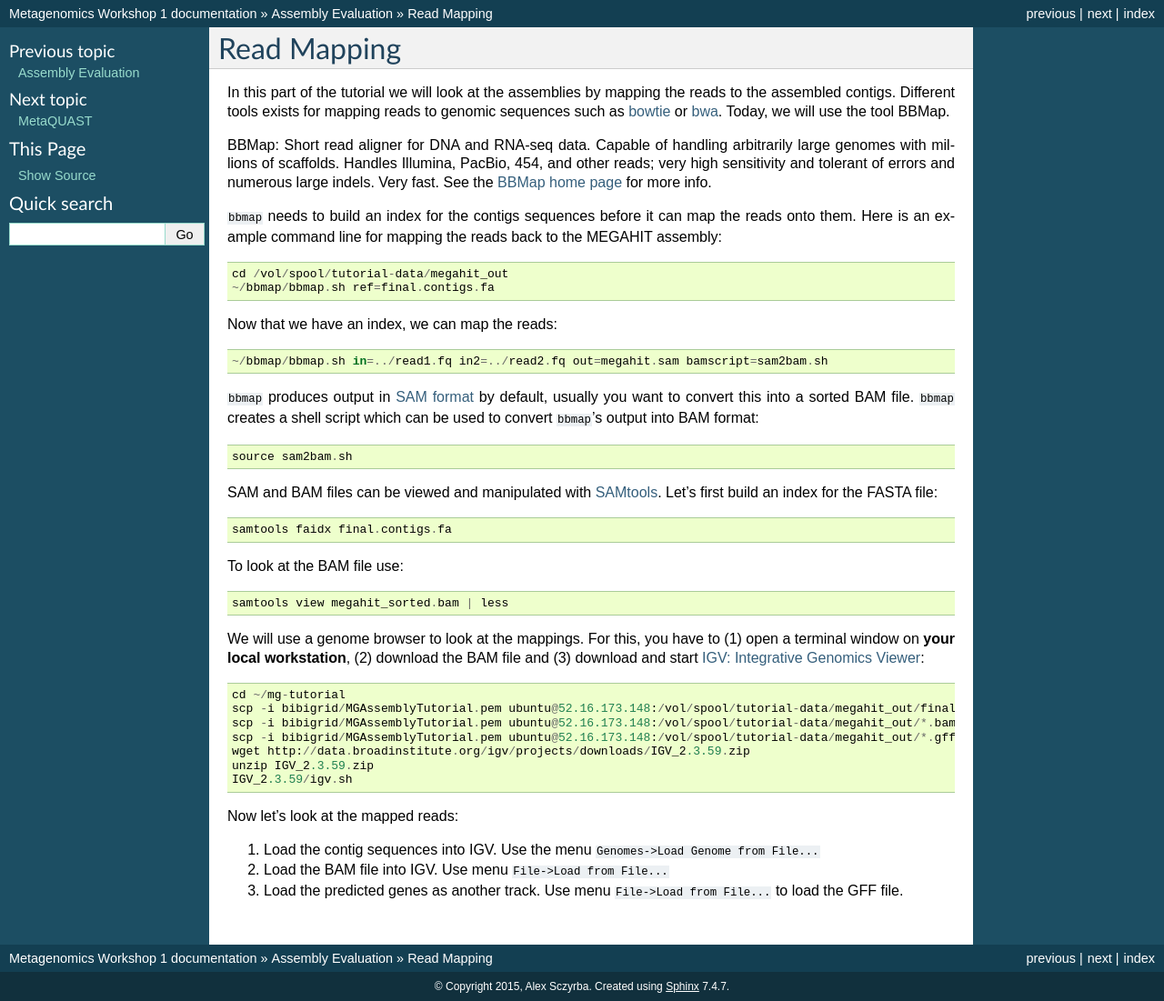
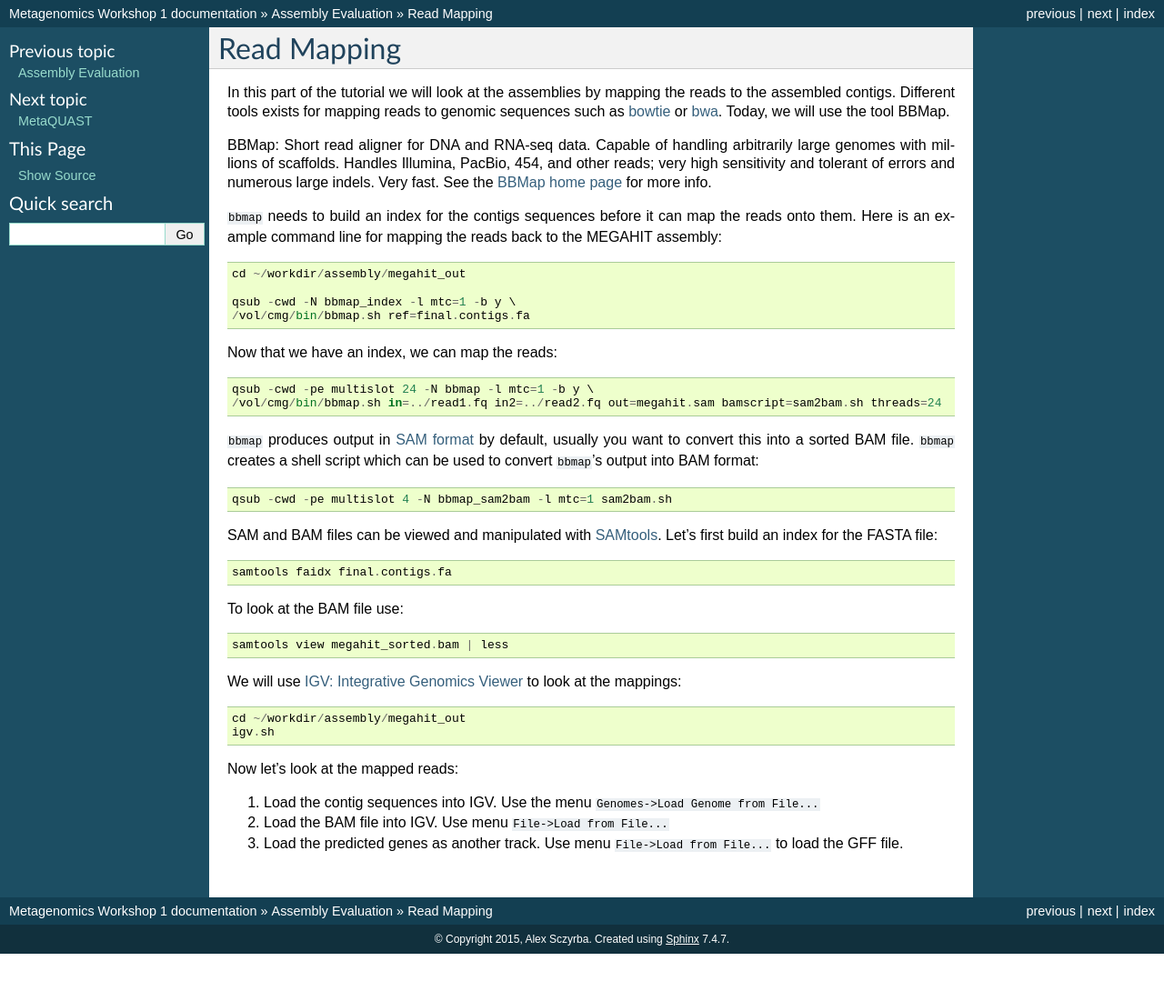
Before and after one commit to metagenomics/metagenomics-workshop, a Sphinx documentation site: the page built from docs/evaluation/mapping.rst, in a window 1280 px wide. Shown: the whole page at 91% size. Built offline with Sphinx 7.4.7, drawn with Linux system fonts in a browser that asks for light colours; after the commit the page ends 1049 px from its top, so only the background shows below that.

Commit message:
Update mapping.rst

```diff
--- a/docs/evaluation/mapping.rst
+++ b/docs/evaluation/mapping.rst
@@ -9,16 +9,19 @@ BBMap: Short read aligner for DNA and RNA-seq data. Capable of handling arbitrar
 
 ``bbmap`` needs to build an index for the contigs sequences before it can map the reads onto them. Here is an example command line for mapping the reads back to the MEGAHIT assembly::
 
-  cd /vol/spool/tutorial-data/megahit_out
-  ~/bbmap/bbmap.sh ref=final.contigs.fa
+  cd ~/workdir/assembly/megahit_out
+
+  qsub -cwd -N bbmap_index -l mtc=1 -b y \
+  /vol/cmg/bin/bbmap.sh ref=final.contigs.fa
 
 Now that we have an index, we can map the reads::
 
-  ~/bbmap/bbmap.sh in=../read1.fq in2=../read2.fq out=megahit.sam bamscript=sam2bam.sh
+  qsub -cwd -pe multislot 24 -N bbmap -l mtc=1 -b y \
+  /vol/cmg/bin/bbmap.sh in=../read1.fq in2=../read2.fq out=megahit.sam bamscript=sam2bam.sh threads=24
 
 ``bbmap`` produces output in `SAM format <http://samtools.github.io/hts-specs/SAMv1.pdf>`_ by default, usually you want to convert this into a sorted BAM file. ``bbmap`` creates a shell script which can be used to convert ``bbmap``'s output into BAM format::
 
-  source sam2bam.sh
+  qsub -cwd -pe multislot 4 -N bbmap_sam2bam -l mtc=1 sam2bam.sh
 
 SAM and BAM files can be viewed and manipulated with `SAMtools <http://samtools.sourceforge.net/>`_. Let's first build an index for the FASTA file::
 
@@ -28,15 +31,11 @@ To look at the BAM file use::
 
   samtools view megahit_sorted.bam | less
 
-We will use a genome browser to look at the mappings. For this, you have to (1) open a terminal window on **your local workstation**, (2) download the BAM file and (3) download and start `IGV: Integrative Genomics Viewer <http://www.broadinstitute.org/igv/>`_::
+We will use `IGV: Integrative Genomics Viewer <http://www.broadinstitute.org/igv/>`_
+to look at the mappings: ::
 
-  cd ~/mg-tutorial
-  scp -i bibigrid/MGAssemblyTutorial.pem ubuntu@52.16.173.148:/vol/spool/tutorial-data/megahit_out/final.contigs.fa* .
-  scp -i bibigrid/MGAssemblyTutorial.pem ubuntu@52.16.173.148:/vol/spool/tutorial-data/megahit_out/*.bam* .
-  scp -i bibigrid/MGAssemblyTutorial.pem ubuntu@52.16.173.148:/vol/spool/tutorial-data/megahit_out/*.gff .
-  wget http://data.broadinstitute.org/igv/projects/downloads/IGV_2.3.59.zip
-  unzip IGV_2.3.59.zip
-  IGV_2.3.59/igv.sh
+  cd ~/workdir/assembly/megahit_out
+  igv.sh
 
 Now let's look at the mapped reads:
 
```
